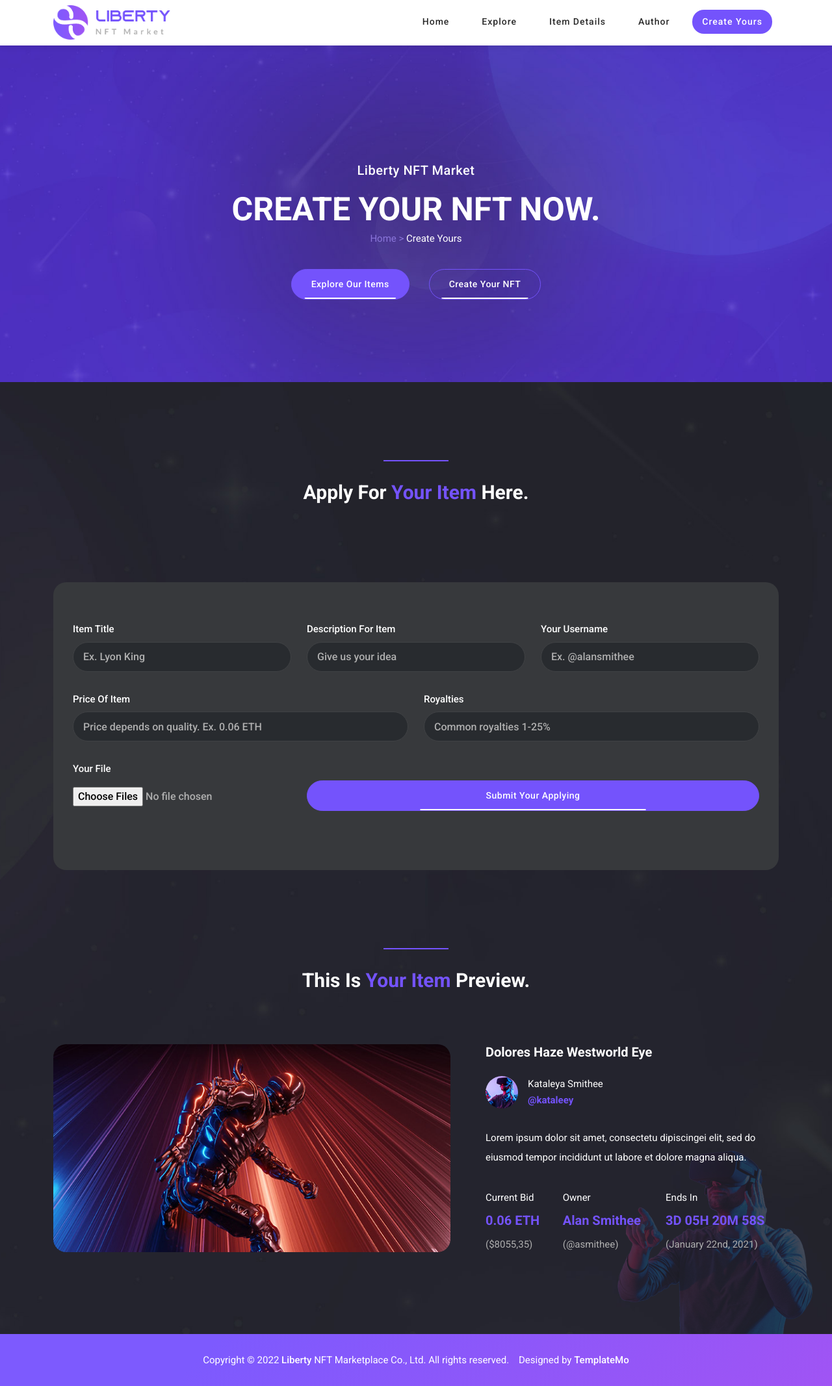
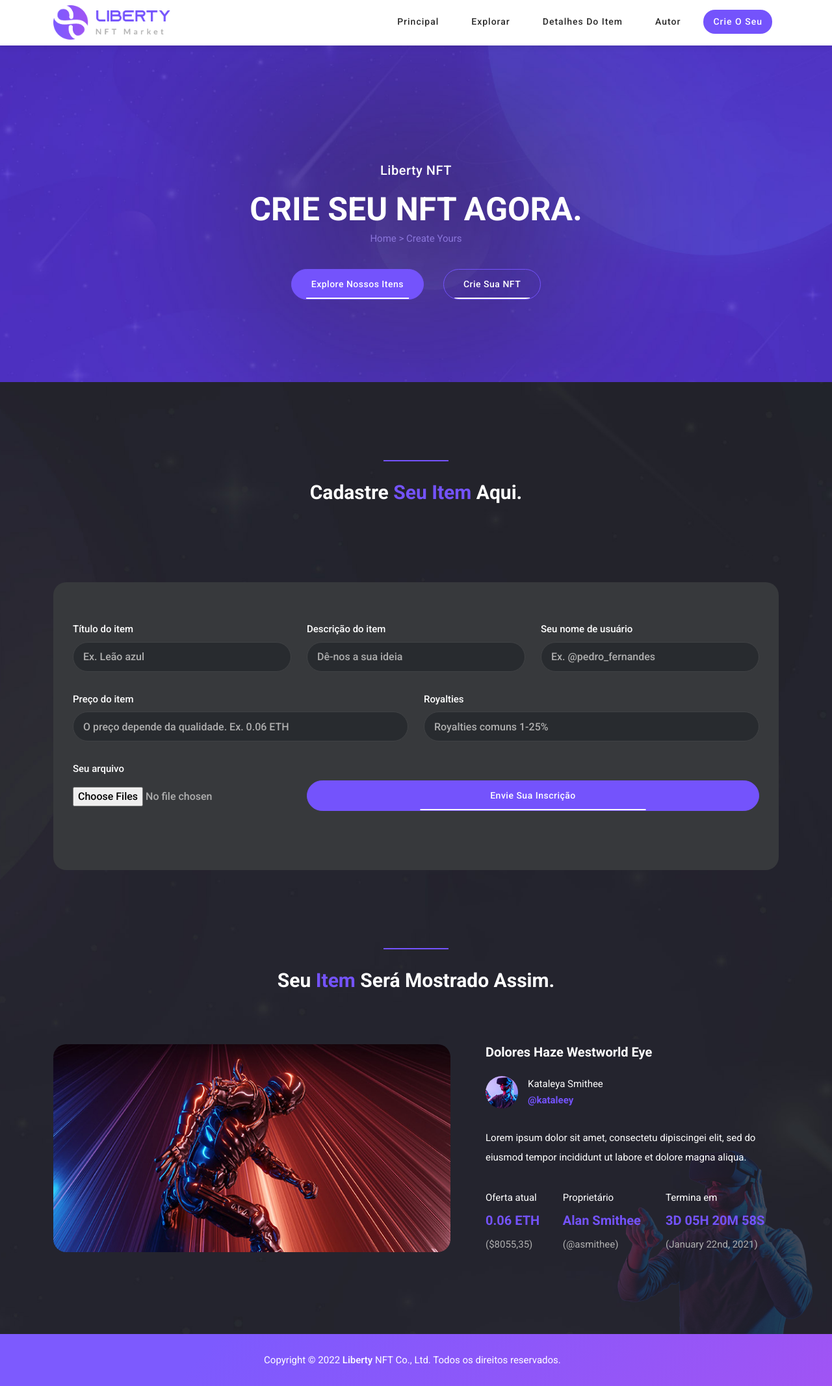
Before and after one commit to eulerBM/Liberty-NFT, a Django app: page /create/ in a window 1280 px wide. Shown: the whole page at 65% size. Run offline with Django 4.2, Linux system fonts and the light colour scheme; some libraries are stand-ins or nearby versions.

Commit message:
ultima pagina traduzida

```diff
--- a/templates/create.html
+++ b/templates/create.html
@@ -1,5 +1,6 @@
 <!DOCTYPE html>
-<html lang="en">
+{% load static %}
+<html lang="pt-BR">
 
   <head>
 
@@ -8,18 +9,19 @@
     <meta name="viewport" content="width=device-width, initial-scale=1, shrink-to-fit=no">
 
     <link href="https://fonts.googleapis.com/css2?family=Roboto:wght@100;300;400;500;700;900&display=swap" rel="stylesheet">
+    <link rel="shortcut icon" href="https://cdn-icons-png.flaticon.com/512/6699/6699366.png" type="image/x-icon">
 
-    <title>Liberty Template - Create NFT Page</title>
+    <title>Liberty Template - Criar</title>
 
     <!-- Bootstrap core CSS -->
-    <link href="vendor/bootstrap/css/bootstrap.min.css" rel="stylesheet">
+    <link href="{% static 'bootstrap/css/bootstrap.min.css'%}" rel="stylesheet">
 
 
     <!-- Additional CSS Files -->
-    <link rel="stylesheet" href="assets/css/fontawesome.css">
-    <link rel="stylesheet" href="assets/css/templatemo-liberty-market.css">
-    <link rel="stylesheet" href="assets/css/owl.css">
-    <link rel="stylesheet" href="assets/css/animate.css">
+    <link rel="stylesheet" href="{% static 'css/fontawesome.css'%}">
+    <link rel="stylesheet" href="{% static 'css/templatemo-liberty-market.css'%}">
+    <link rel="stylesheet" href="{% static 'css/owl.css'%}">
+    <link rel="stylesheet" href="{% static 'css/animate.css'%}">
     <link rel="stylesheet"href="https://unpkg.com/swiper@7/swiper-bundle.min.css"/>
 <!--
 
@@ -53,16 +55,16 @@ https://templatemo.com/tm-577-liberty-market
                 <nav class="main-nav">
                     <!-- ***** Logo Start ***** -->
                     <a href="index.html" class="logo">
-                        <img src="assets/images/logo.png" alt="">
+                        <img src="{% static 'images/logo.png'%}" alt="">
                     </a>
                     <!-- ***** Logo End ***** -->
                     <!-- ***** Menu Start ***** -->
                     <ul class="nav">
-                        <li><a href="{% url 'home' %}">Home</a></li>
-                        <li><a href="{% url 'explore' %}">Explore</a></li>
-                        <li><a href="{% url 'details' %}">Item Details</a></li>
-                        <li><a href="{% url 'author' %}">Author</a></li>
-                        <li><a class="active">Create Yours</a></li> <!-- ***** Estou no Create ***** -->
+                        <li><a href="{% url 'home' %}">Principal</a></li>
+                        <li><a href="{% url 'explore' %}">Explorar</a></li>
+                        <li><a href="{% url 'details' %}">Detalhes do item</a></li>
+                        <li><a href="{% url 'author' %}">Autor</a></li>
+                        <li><a class="active">Crie o seu</a></li> <!-- ***** Estou no Create ***** -->
                     </ul>
                     <a class='menu-trigger'>
                         <span>Menu</span>
@@ -79,15 +81,15 @@ https://templatemo.com/tm-577-liberty-market
     <div class="container">
       <div class="row">
         <div class="col-lg-12">
-          <h6>Liberty NFT Market</h6>
-          <h2>Create Your NFT Now.</h2>
-          <span>Home > <a href="#">Create Yours</a></span>
+          <h6>Liberty NFT </h6>
+          <h2>Crie seu NFT agora.</h2>
+          <span>Home > <a >Create Yours</a></span>
           <div class="buttons">
             <div class="main-button">
-              <a href="explore.html">Explore Our Items</a>
+              <a href="explore.html">Explore nossos itens</a>
             </div>
             <div class="border-button">
-              <a href="create.html">Create Your NFT</a>
+              <a href="create.html">Crie sua NFT</a>
             </div>
           </div>
         </div>
@@ -101,7 +103,7 @@ https://templatemo.com/tm-577-liberty-market
         <div class="col-lg-12">
           <div class="section-heading">
             <div class="line-dec"></div>
-            <h2>Apply For <em>Your Item</em> Here.</h2>
+            <h2>Cadastre  <em>Seu item</em> Aqui.</h2>
           </div>
         </div>
         <div class="col-lg-12">
@@ -109,43 +111,43 @@ https://templatemo.com/tm-577-liberty-market
             <div class="row">
               <div class="col-lg-4">
                 <fieldset>
-                  <label for="title">Item Title</label>
-                  <input type="title" name="title" id="title" placeholder="Ex. Lyon King" autocomplete="on" required>
+                  <label for="title">Título do item</label>
+                  <input type="title" name="title" id="title" placeholder="Ex. Leão azul" autocomplete="on" required>
                 </fieldset>
               </div>
               <div class="col-lg-4">
                 <fieldset>
-                  <label for="description">Description For Item</label>
-                  <input type="description" name="description" id="description" placeholder="Give us your idea" autocomplete="on" required>
+                  <label for="description">Descrição do item</label>
+                  <input type="description" name="description" id="description" placeholder="Dê-nos a sua ideia" autocomplete="on" required>
                 </fieldset>
               </div>
               <div class="col-lg-4">
                 <fieldset>
-                  <label for="username">Your Username</label>
-                  <input type="username" name="username" id="username" placeholder="Ex. @alansmithee" autocomplete="on" required>
+                  <label for="username">Seu nome de usuário</label>
+                  <input type="username" name="username" id="username" placeholder="Ex. @pedro_fernandes" autocomplete="on" required>
                 </fieldset>
               </div>
               <div class="col-lg-6">
                 <fieldset>
-                  <label for="price">Price Of Item</label>
-                  <input type="price" name="price" id="price" placeholder="Price depends on quality. Ex. 0.06 ETH" autocomplete="on" required>
+                  <label for="price">Preço do item</label>
+                  <input type="price" name="price" id="price" placeholder="O preço depende da qualidade. Ex. 0.06 ETH" autocomplete="on" required>
                 </fieldset>
               </div>
               <div class="col-lg-6">
                 <fieldset>
                   <label for="royalities">Royalties</label>
-                  <input type="royalities" name="royalities" id="royalities" placeholder="Common royalties 1-25%" autocomplete="on" required>
+                  <input type="royalities" name="royalities" id="royalities" placeholder="Royalties comuns 1-25%" autocomplete="on" required>
                 </fieldset>
               </div>
               <div class="col-lg-4">
                 <fieldset>
-                  <label for="file">Your File</label>
+                  <label for="file">Seu arquivo</label>
                   <input type="file" id="file" name="myfiles[]" multiple />
                 </fieldset>
               </div>
               <div class="col-lg-8">
                 <fieldset>
-                  <button type="submit" id="form-submit" class="orange-button">Submit Your Applying</button>
+                  <button type="submit" id="form-submit" class="orange-button">Envie sua inscrição</button>
                 </fieldset>
               </div>
             </div>
@@ -154,35 +156,35 @@ https://templatemo.com/tm-577-liberty-market
         <div class="col-lg-12">
           <div class="section-heading">
             <div class="line-dec"></div>
-            <h2>This Is <em>Your Item</em> Preview.</h2>
+            <h2>Seu <em>item</em> será mostrado assim.</h2>
           </div>
         </div>
         <div class="col-lg-7">
           <div class="left-image">
-            <img src="assets/images/create-yours.jpg" alt="" style="border-radius: 20px;">
+            <img src="{% static 'images/create-yours.jpg'%}" alt="" style="border-radius: 20px;">
           </div>
         </div>
         <div class="col-lg-5 align-self-center">
           <h4>Dolores Haze Westworld Eye</h4>
           <span class="author">
-            <img src="assets/images/author-02.jpg" alt="" style="max-width: 50px; border-radius: 50%;">
+            <img src="{% static 'images/author-02.jpg'%}" alt="" style="max-width: 50px; border-radius: 50%;">
             <h6>Kataleya Smithee<br><a href="#">@kataleey</a></h6>
           </span>
           <p>Lorem ipsum dolor sit amet, consectetu dipiscingei elit, sed do eiusmod tempor incididunt ut labore et dolore magna aliqua.</p>
           <div class="row">
             <div class="col-3">
               <span class="bid">
-                Current Bid<br><strong>0.06 ETH</strong><br><em>($8055,35)</em>
+                Oferta atual<br><strong>0.06 ETH</strong><br><em>($8055,35)</em>
               </span>
             </div>
             <div class="col-4">
               <span class="owner">
-                Owner<br><strong>Alan Smithee</strong><br><em>(@asmithee)</em>
+                Proprietário<br><strong>Alan Smithee</strong><br><em>(@asmithee)</em>
               </span>
             </div>
             <div class="col-5">
               <span class="ends">
-                Ends In<br><strong>3D 05H 20M 58S</strong><br><em>(January 22nd, 2021)</em>
+                Termina em<br><strong>3D 05H 20M 58S</strong><br><em>(January 22nd, 2021)</em>
               </span>
             </div>
           </div>
@@ -195,9 +197,8 @@ https://templatemo.com/tm-577-liberty-market
     <div class="container">
       <div class="row">
         <div class="col-lg-12">
-          <p>Copyright © 2022 <a href="#">Liberty</a> NFT Marketplace Co., Ltd. All rights reserved.
+          <p>Copyright © 2022 <a href="#">Liberty</a> NFT Co., Ltd. Todos os direitos reservados.
           &nbsp;&nbsp;
-          Designed by <a title="HTML CSS Templates" rel="sponsored" href="https://templatemo.com" target="_blank">TemplateMo</a></p>
         </div>
       </div>
     </div>
@@ -205,14 +206,14 @@ https://templatemo.com/tm-577-liberty-market
 
   <!-- Scripts -->
   <!-- Bootstrap core JavaScript -->
-  <script src="vendor/jquery/jquery.min.js"></script>
-  <script src="vendor/bootstrap/js/bootstrap.min.js"></script>
+  <script src="{% static 'jquery/jquery.min.js'%}"></script>
+  <script src="{% static 'bootstrap/js/bootstrap.min.js'%}"></script>
 
-  <script src="assets/js/isotope.min.js"></script>
-  <script src="assets/js/owl-carousel.js"></script>
+  <script src="{% static 'js/isotope.min.js'%}"></script>
+  <script src="{% static 'js/owl-carousel.js'%}"></script>
 
-  <script src="assets/js/tabs.js"></script>
-  <script src="assets/js/popup.js"></script>
-  <script src="assets/js/custom.js"></script>
+  <script src="{% static 'js/tabs.js'%}"></script>
+  <script src="{% static 'js/popup.js'%}"></script>
+  <script src="{% static 'js/custom.js'%}"></script>
   </body>
 </html>
```
